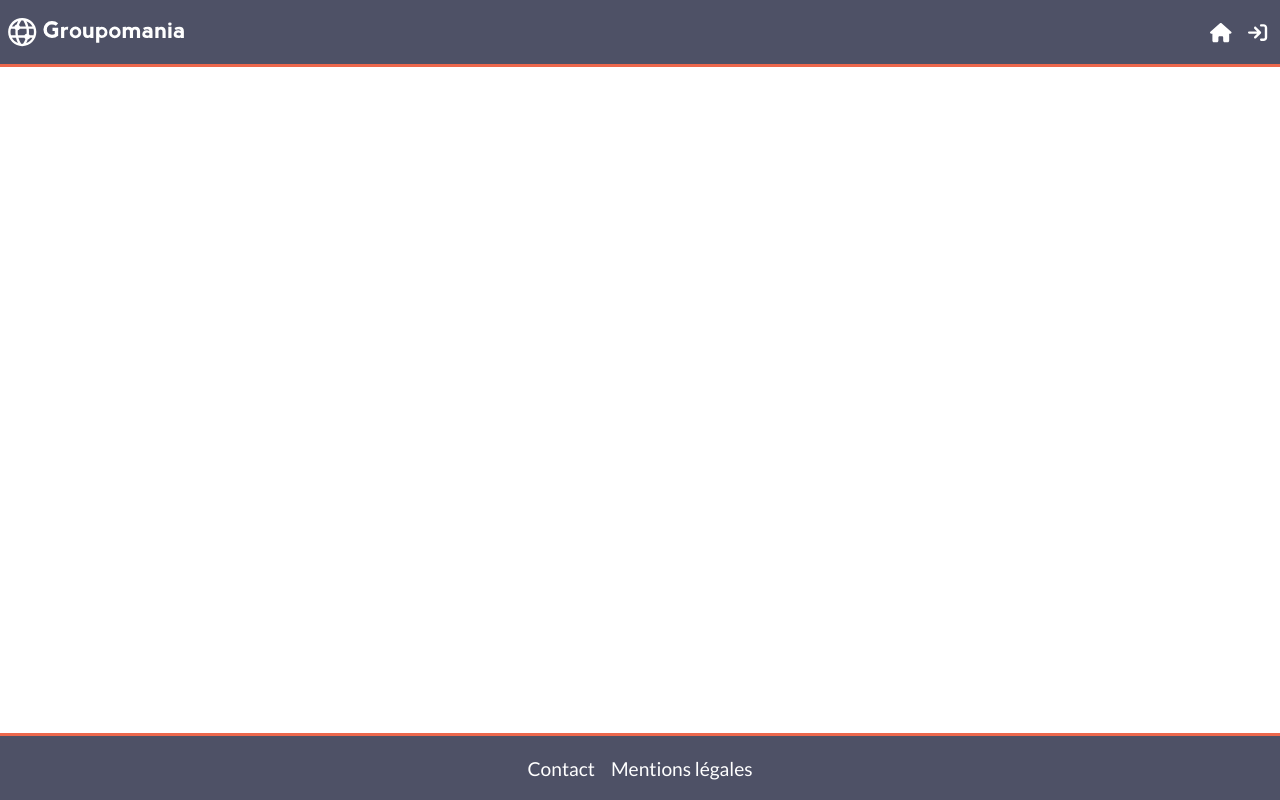
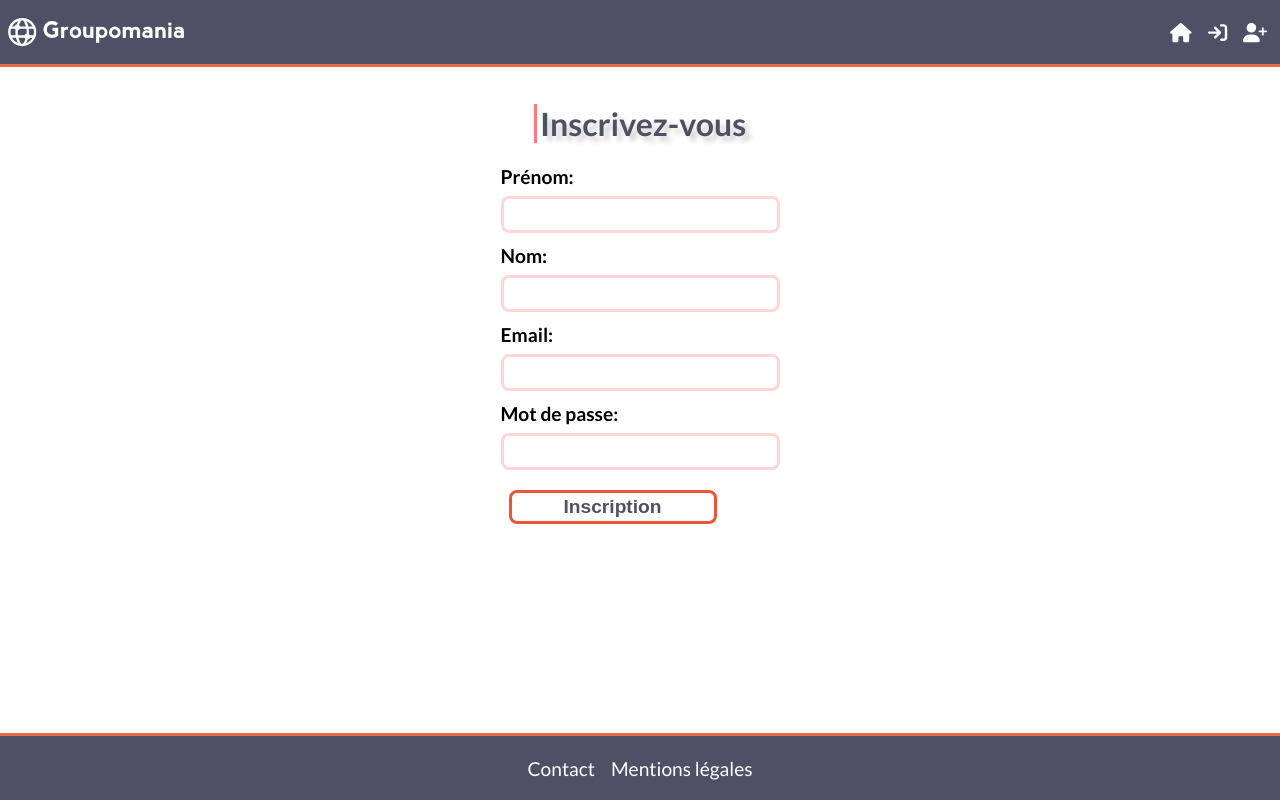
Before and after one commit to nadaissa/IssaNada_7_25062022, a React (Create React App) app in the folder frontend/: page /Signup in a window 1280 px wide. Built offline with nearby package versions, Linux system fonts and the light colour scheme.

Commit message:
:rewind: reintroduced the separation between signup and signin pages and updated the signup page content to fit the database tables and columns

```diff
--- a/frontend/package.json
+++ b/frontend/package.json
@@ -10,6 +10,7 @@
     "@testing-library/jest-dom": "^5.14.1",
     "@testing-library/react": "^13.0.0",
     "@testing-library/user-event": "^14.2.0",
+    "axios": "^0.27.2",
     "node-sass": "^7.0.1",
     "prop-types": "^15.8.1",
     "react": "^18.1.0",
--- a/frontend/src/App.jsx
+++ b/frontend/src/App.jsx
@@ -5,6 +5,7 @@ import Header from './components/Header'
 import Footer from './components/Footer'
 import Home from './pages/Home'
 import Login from './pages/Login'
+import Signup from './pages/Signup'
 import Contact from './pages/Contact'
 import Mentions from './pages/Mentions'
 
@@ -17,6 +18,7 @@ function App() {
             <Routes>
             <Route exact path="/" element={<Home/>}/>
             <Route exact path="/Login" element={<Login/>}/>
+            <Route exact path="/Signup" element={<Signup/>}/>
             <Route exact path="/Contact" element={<Contact/>}/>
             <Route exact path='/Mentions' element={<Mentions/>}/>
             </Routes>
--- a/frontend/src/components/Header.jsx
+++ b/frontend/src/components/Header.jsx
@@ -2,7 +2,7 @@ import React from "react";
 import logo from "../assets/images/icon-left-font-monochrome-white.svg";
 import {Link} from "react-router-dom";
 import {FontAwesomeIcon} from '@fortawesome/react-fontawesome';
-import {faArrowRightToBracket, faHouse/*faBars,faUserPlus, faSun*/} from '@fortawesome/free-solid-svg-icons';
+import {faArrowRightToBracket, faHouse,faUserPlus /*faBars,faUserPlus, faSun*/} from '@fortawesome/free-solid-svg-icons';
 /*import {useState} from "react";*/
 
 function Header() {
@@ -31,8 +31,11 @@ function Header() {
                         <Link className= "header-right__link" to="/" aria-label="icone d'accueil">
                             <FontAwesomeIcon icon={faHouse} className="header-right__icon"/>
                         </Link>
-                        <Link className= "header-right__link" to="/Login" aria-label="inscription">
+                        <Link className= "header-right__link" to="/Login" aria-label="connexion">
                             <FontAwesomeIcon icon={faArrowRightToBracket} className="header-right__icon"/>
+                        </Link>
+                        <Link className= "header-right__link" to="/Signup" aria-label="inscription">
+                            <FontAwesomeIcon icon={faUserPlus} className="header-right__icon"/>
                         </Link>
                         {/*<div className="header-right__switch header-right__link">
                             <FontAwesomeIcon icon={faSun} className="header-right__icon"/>
--- a/frontend/src/pages/Login.jsx
+++ b/frontend/src/pages/Login.jsx
@@ -4,8 +4,8 @@ function Login() {
     return (
         <div className="main-content-wrapper" aria-label="contenu principal">
             <div className="login-area" aria-label="formulaire de connexion">
-            <h1 className="login-area__h1" aria-label="titre formulaire connexion">Accédez à la plateforme</h1>
-            <form className="login-area__form" action="#" method="POST" encType="multipart/form-data">
+                <h1 className="login-area__h1" aria-label="titre formulaire connexion">Connectez-vous</h1>
+                <form className="login-area__form" action="#" method="POST" encType="multipart/form-data">
                     <div className="login-area__mail login-area__group">
                         <label className="login-area__label" htmlFor="email">Email:</label>
                         <input className="login-area__input" id="email" name="email" type="text" size="30" />
@@ -14,11 +14,9 @@ function Login() {
                         <label className="login-area__label" htmlFor="password">Mot de passe:</label>
                         <input className="login-area__input" id="password" name="password" type="password" size="30" />
                     </div>
-                    <div className="login-area__btns login-area__group">
-                        <button className="login-area__btn connection-btn" type="submit">Connexion</button>
-                        <button className="login-area__btn signup-btn" type="submit">Inscription</button>
-                    </div>
+                    <button className="login-area__btn signup-btn" type="submit">Connexion</button>
                 </form>
+
             </div>
         </div>
     )
--- /dev/null
+++ b/frontend/src/pages/Signup.jsx
@@ -0,0 +1,33 @@
+import React from "react";
+
+function Signup() {
+    return (
+        <div className="main-content-wrapper" aria-label="contenu principal">
+
+            <div className="login-area" aria-label="formulaire de connexion">
+            <h1 className="login-area__h1" aria-label="titre formulaire connexion">Inscrivez-vous</h1>
+                <form className="login-area__form" action="#" method="POST" encType="multipart/form-data">
+                    <div className="login-area__firstName login-area__group">
+                        <label className="login-area__label" htmlFor="firstName">Prénom:</label>
+                        <input className="login-area__input" id="firstName" name="fistName" type="text" size="30" />
+                    </div>
+                    <div className="login-area__lastName login-area__group">
+                        <label className="login-area__label" htmlFor="lastName">Nom:</label>
+                        <input className="login-area__input" id="lastName" name="lastName" type="text" size="30" />
+                    </div>
+                    <div className="login-area__mail login-area__group">
+                        <label className="login-area__label" htmlFor="email">Email:</label>
+                        <input className="login-area__input" id="email" name="email" type="text" size="30" />
+                    </div>
+                    <div className="login-area__pass login-area__group">
+                        <label className="login-area__label" htmlFor="password">Mot de passe:</label>
+                        <input className="login-area__input" id="password" name="password" type="password" size="30" />
+                    </div>
+                    <button className="login-area__btn signup-btn" type="submit">Inscription</button>
+                </form>
+            </div>
+        </div>
+    )
+}
+
+export default Signup;
--- a/frontend/src/styles/utils/_mixins.scss
+++ b/frontend/src/styles/utils/_mixins.scss
@@ -19,7 +19,7 @@
     background-color: map-get($other-colors , light);
     border-radius: 0.5rem;
     padding: 0.2rem;
-    width: 8rem;
+    width: 13rem;
     &:hover{
         opacity: 0.85;
         box-shadow: 5px 5px 5px rgb(112, 110, 110);
@@ -35,6 +35,7 @@
         //border: black solid;
         display: flex;
         flex-direction: column;
+        align-items: flex-start;
         gap: 0.7rem;
     }
     &__group {
@@ -42,9 +43,6 @@
         display: flex;
         flex-direction: column;
         gap: 0.5rem;
-    }
-    &__btns{
-        flex-direction: row !important;
     }
     &__label{
         @include txt-sz-wght(big-bold);
```
Also changed, not shown: 1 other file (tests, documents, lock files or other folders).
